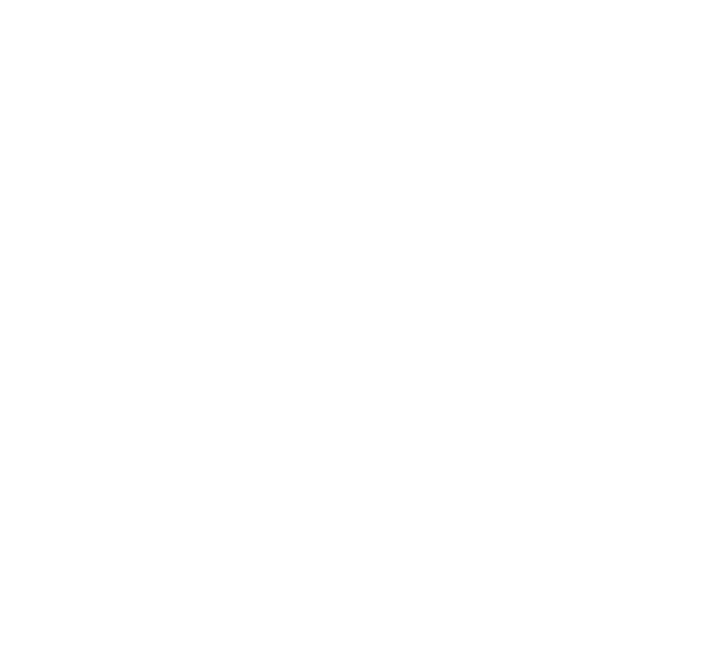
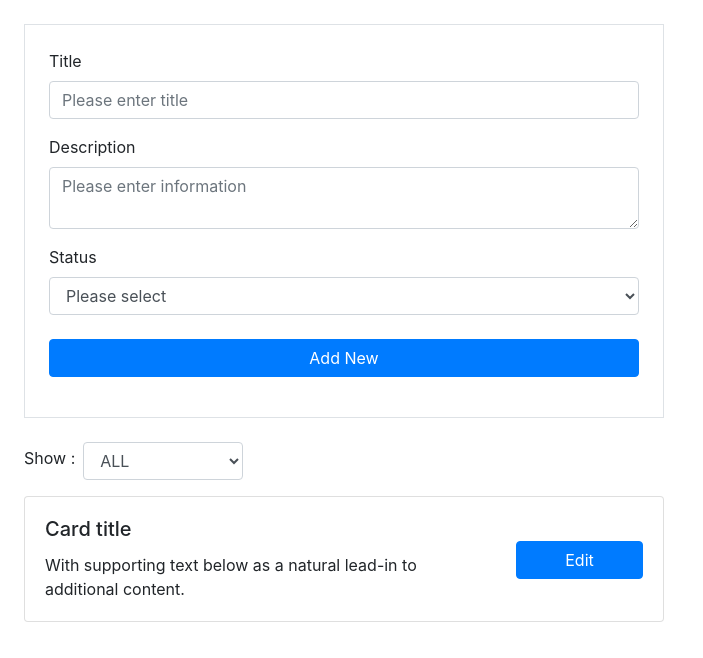
Before and after one commit to omerckmk/todo-list, a Vue app: page / in a window 1280 px wide. Shown: the top 658 px of the page, without its empty margins (0-703 px from the left). Built offline with nearby package versions, Linux system fonts and the light colour scheme.

Commit message:
user-form and todo-list component added

```diff
--- a/src/App.vue
+++ b/src/App.vue
@@ -1,17 +1,25 @@
 <template>
-  <div id="app">
-
+  <div id="app" class="w-50 m-4 ">
+    <userForm class="border p-4"/>
+    <todoList class="mt-4" />
   </div>
 </template>
 
 <script>
 
-
+import userForm from "@/components/userForm";
+import todoList from "@/components/todoList";
 export default {
   name: 'App',
   components: {
-
-  }
+    userForm,
+    todoList
+  },
+  data() {
+    return {
+      todoList: []
+    }
+  },
 }
 </script>
 
--- /dev/null
+++ b/src/components/todoList.vue
@@ -0,0 +1,36 @@
+<template>
+ <div>
+   <div class="form-group d-flex">
+     <label for="status" class="mt-1">Show :</label>
+     <select class="form-control w-25 ml-2"id="status">
+       <option>ALL</option>
+       <option>WAITING</option>
+       <option>IN PROGRESS</option>
+       <option>COMPLETED</option>
+     </select>
+   </div>
+   <div class="card ">
+     <div class="card-body row">
+       <div class="col-sm-9">
+         <h5 class="card-title ">Card title</h5>
+         <p class="card-text">With supporting text below as a natural lead-in to additional content.</p>
+       </div>
+       <div class="col-sm-3  ">
+         <a href="#" class="btn btn-primary w-100 mt-4">Edit</a>
+       </div>
+
+     </div>
+
+   </div>
+ </div>
+</template>
+
+<script>
+export default {
+name: "todoList"
+}
+</script>
+
+<style scoped>
+
+</style>
--- /dev/null
+++ b/src/components/userForm.vue
@@ -0,0 +1,58 @@
+<template>
+  <div>
+    <form>
+      <div class="form-group">
+        <label for="title">Title</label>
+        <input type="text"
+               v-model="formModel.title"
+               class="form-control"
+               id="title"
+               placeholder="Please enter title">
+      </div>
+      <div class="form-group">
+        <label for="description">Description</label>
+        <textarea class="form-control"
+                  v-model="formModel.description"
+                  id="description"
+                  placeholder="Please enter information"
+                  rows="2"
+        ></textarea>
+      </div>
+      <div class="form-group">
+        <label for="status">Status</label>
+        <select class="form-control"
+                v-model="formModel.status"
+                id="status">
+          <option value="" disabled selected>Please select</option>
+          <option>WAITING</option>
+          <option>IN PROGRESS</option>
+          <option>COMPLETED</option>
+        </select>
+        <br>
+        <button type="submit" class="btn btn-primary w-100">Add New</button>
+      </div>
+
+    </form>
+
+  </div>
+
+</template>
+
+<script>
+export default {
+name: "userForm",
+  data() {
+    return {
+      formModel : {
+        title : "",
+        description : "",
+        status : ""
+      }
+    }
+  },
+}
+</script>
+
+<style scoped>
+
+</style>
```
